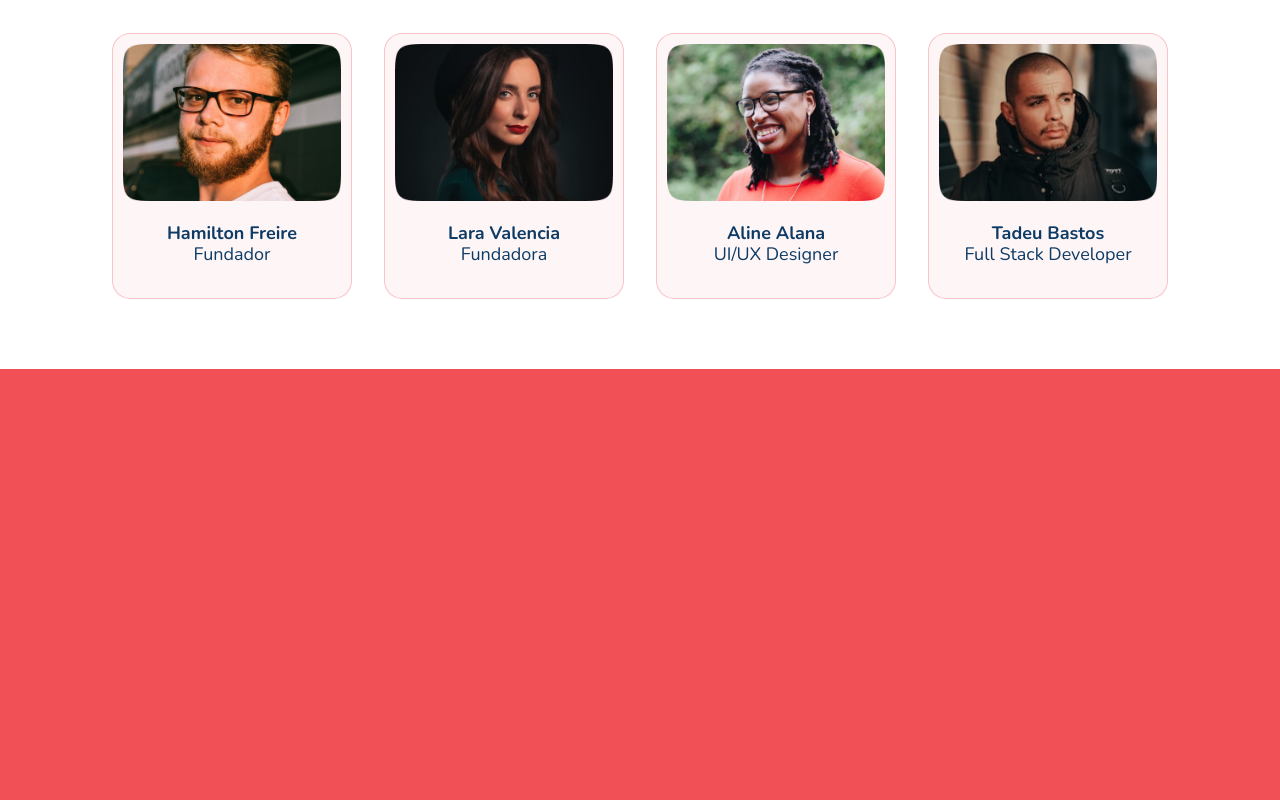
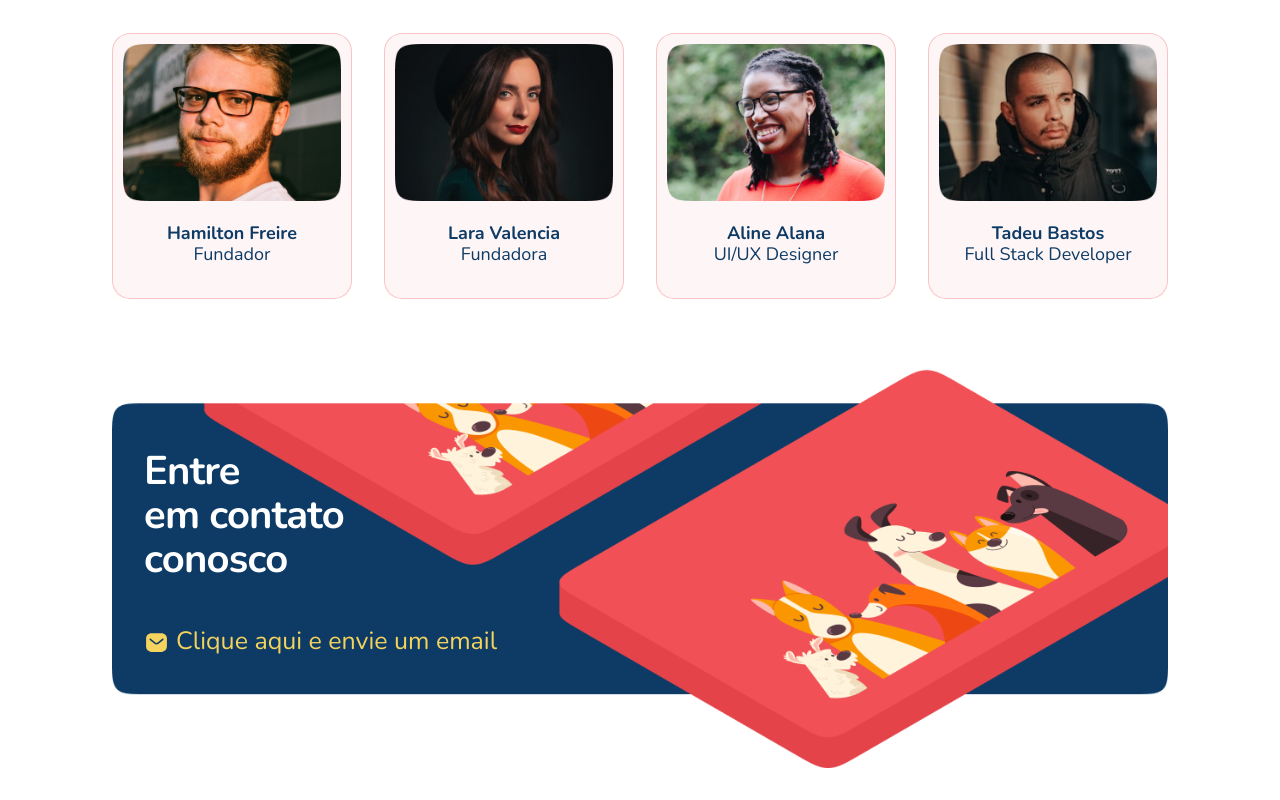
Before and after one commit to guiogigo/GCC-Find-A-Friend-Page, a plain HTML site: page index.html in a window 1280 px wide. Shown: the part 2691-3491 px from the top of the page. Before the commit the page ends 3060 px from the top, so only its background shows below. Drawn offline with nearby package versions, Linux system fonts and the light colour scheme.

Commit message:
Contact Section

```diff
--- a/css/desktop.css
+++ b/css/desktop.css
@@ -257,7 +257,7 @@
   .Desktop {
     display: flex;
     gap: 3.2rem;
-    justify-content: center;
+    justify-content: space-between;
   }
 
   .Mobile {
@@ -280,6 +280,26 @@
   #teamNext,
   #teamDot {
     display: none;
+  }
+
+  #contact {
+    width: 100vw;
+    max-width: 144rem;
+    padding: 0 11.2rem 3.2rem;
+  }
+
+  .contact-content h1 {
+    font-size: 4rem;
+    top: 20%;
+  }
+
+  .contact-content a {
+    font-size: 2.5rem;
+    top: 65%;
+  }
+
+  .contact-content a img {
+    width: 2.5rem;
   }
 }
 
@@ -306,4 +326,20 @@
   #aboutTeam {
     min-width: 100vw;
   }
+
+  #contact {
+    min-width: 100vw;
+  }
+
+  .contact-content h1 {
+    font-size: 6rem;
+  }
+
+  .contact-content a {
+    font-size: 3.5rem;
+  }
+
+  .contact-content a img {
+    width: 3.5rem;
+  }
 }
--- a/css/mobile.css
+++ b/css/mobile.css
@@ -322,6 +322,53 @@ body {
   display: none;
 }
 
+#contact {
+  background-color: var(--bg-about-section);
+  max-width: 68rem;
+  position: relative;
+  padding: 2rem;
+}
+
+.contact-content {
+  position: relative;
+}
+
+.contact-content img {
+  width: 100%;
+}
+
+.contact-content h1 {
+  font-size: 3rem;
+  line-height: 110%;
+  letter-spacing: -0.02em;
+  color: var(--tc-primary);
+
+  position: absolute;
+  left: 3.2rem;
+  bottom: 10rem;
+}
+
+.contact-content a {
+  text-decoration: none;
+
+  font-weight: 400;
+  font-size: 1.4rem;
+  line-height: 110%;
+  color: var(--tc-friends-section);
+
+  display: flex;
+  gap: .7rem;
+  align-items: center;
+
+  position: absolute;
+  bottom: 6.5rem;
+  left: 3.2rem;
+}
+
+.contact-content a img {
+  width: 2rem;
+}
+
 /* Tablet Version */
 
 @media (min-width: 681px) {
@@ -603,4 +650,26 @@ body {
   .teamSwiper-div .teamSwiper-button-prev:hover svg path {
     stroke: var(--btn-color-off);
   }
+
+  #contact {
+    max-width: 108rem;
+  }
+
+  .contact-content .Mobile {
+    display: none;
+  }
+
+  .contact-content .Desktop {
+    display: block;
+  }
+
+  .contact-content h1 {
+    top: 25%;
+  }
+
+  .contact-content a {
+    top: 70%;
+    bottom: auto;
+
+  }
 }
--- a/index.html
+++ b/index.html
@@ -49,7 +49,7 @@
           <li><a href="#about">Sobre o app</a></li>
           <li><a href="#manyFriends">Animais disponíveis</a></li>
           <li><a href="#aboutTeam">Sobre a FindAFriend</a></li>
-          <li><a href="#">Contato</a></li>
+          <li><a href="#contact">Contato</a></li>
         </ul>
       </nav>
     </div>
@@ -234,4 +234,22 @@
     </div>
 
   </section>
+
+  <section id="contact">
+    <div class="contact-content">
+      <img class="Mobile" src="./assets/MobileContact.png" alt="">
+      <img class="Desktop" src="./assets/DesktopContact.png" alt="">
+      <h1>
+        Entre <br>
+        em contato <br>
+        conosco
+      </h1>
+      <a
+        href="mailto:nossomos@findafriend.com?subject=Visitei sua página e preciso de mais informações">
+        <img src="./assets/messageLogo.svg"
+        alt="">
+        Clique aqui e envie um email
+      </a>
+    </div>
+  </section>
 </body>
```
Also changed, not shown: assets/DesktopContact.png (added), assets/MobileContact.png (added), assets/messageLogo.svg (added).
